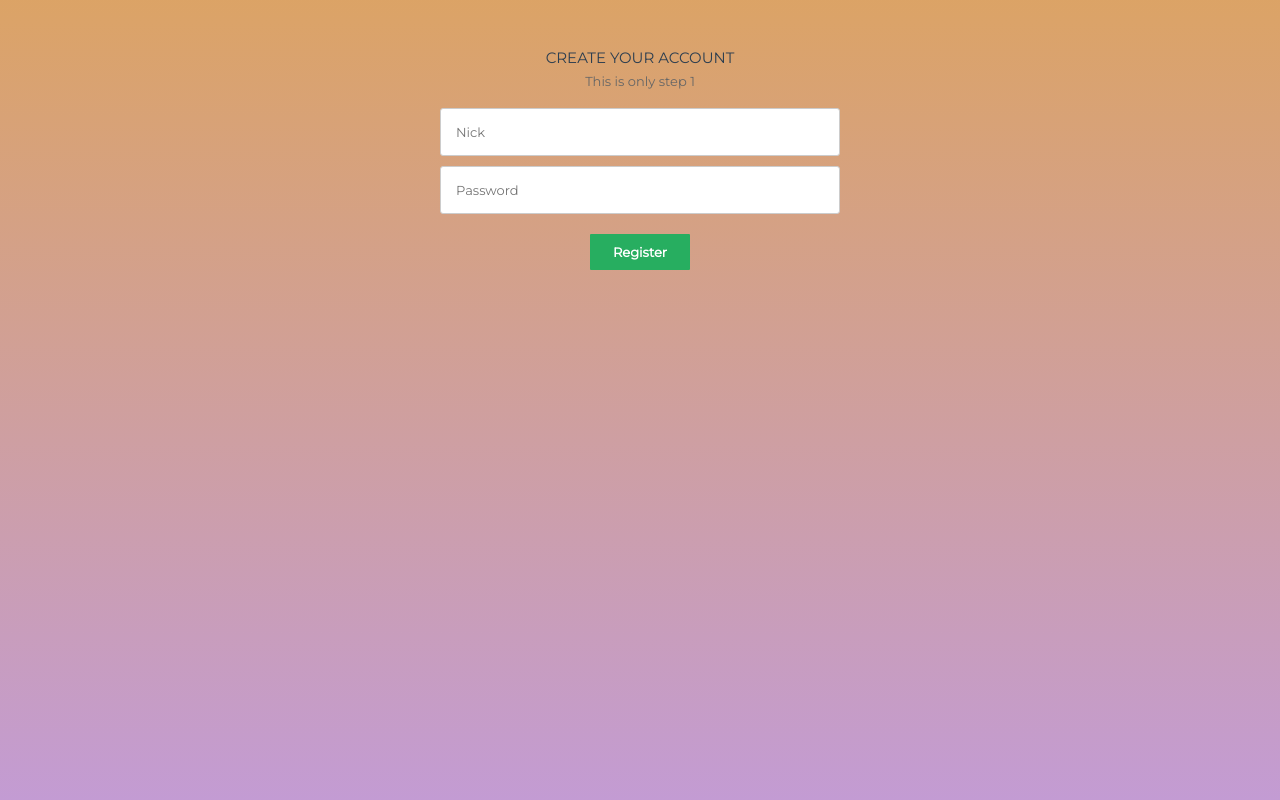
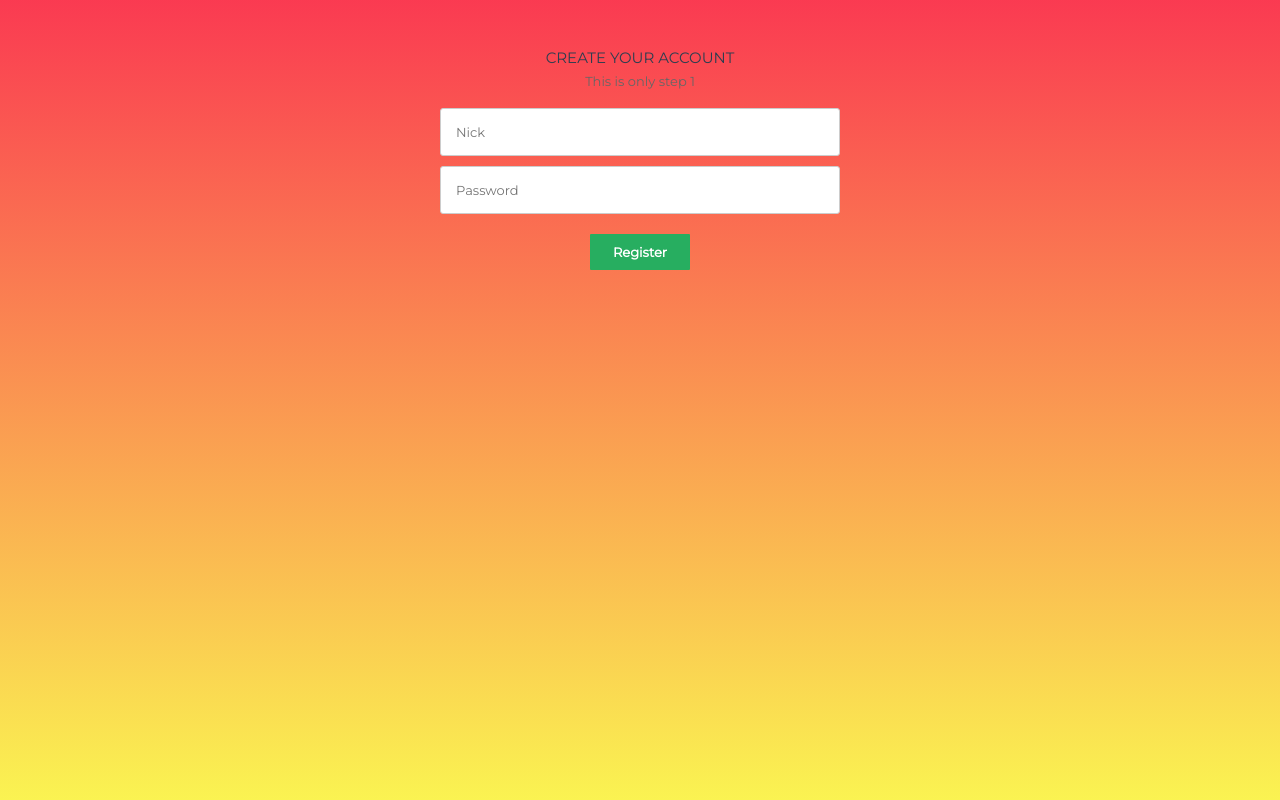
Before and after one commit to purifetchi/hackathon-2018, a Python web app: template templates/register.html in a window 1280 px wide. Run offline with Jinja, Linux system fonts and the light colour scheme; the template is opened without the code that fills it, so the values that code supplies are empty; some libraries are stand-ins or nearby versions.

Commit message:
logo gradient

```diff
--- a/templates/login.html
+++ b/templates/login.html
@@ -19,7 +19,7 @@ html {
 
 	/*background = gradient + image pattern combo*/
 	background:
-		linear-gradient(rgba(196, 102, 0, 0.6), rgba(155, 89, 182, 0.6));
+		linear-gradient(rgba(249, 9, 38, 0.8), rgba(249, 240, 38, 0.8));
 }
 
 body {
--- a/templates/register.html
+++ b/templates/register.html
@@ -18,7 +18,7 @@ html {
 
 	/*background = gradient + image pattern combo*/
 	background:
-		linear-gradient(rgba(196, 102, 0, 0.6), rgba(155, 89, 182, 0.6));
+		linear-gradient(rgba(249, 9, 38, 0.8), rgba(249, 240, 38, 0.8));
 }
 
 body {
```
Also changed, not shown: static/css/mill.png (added).
